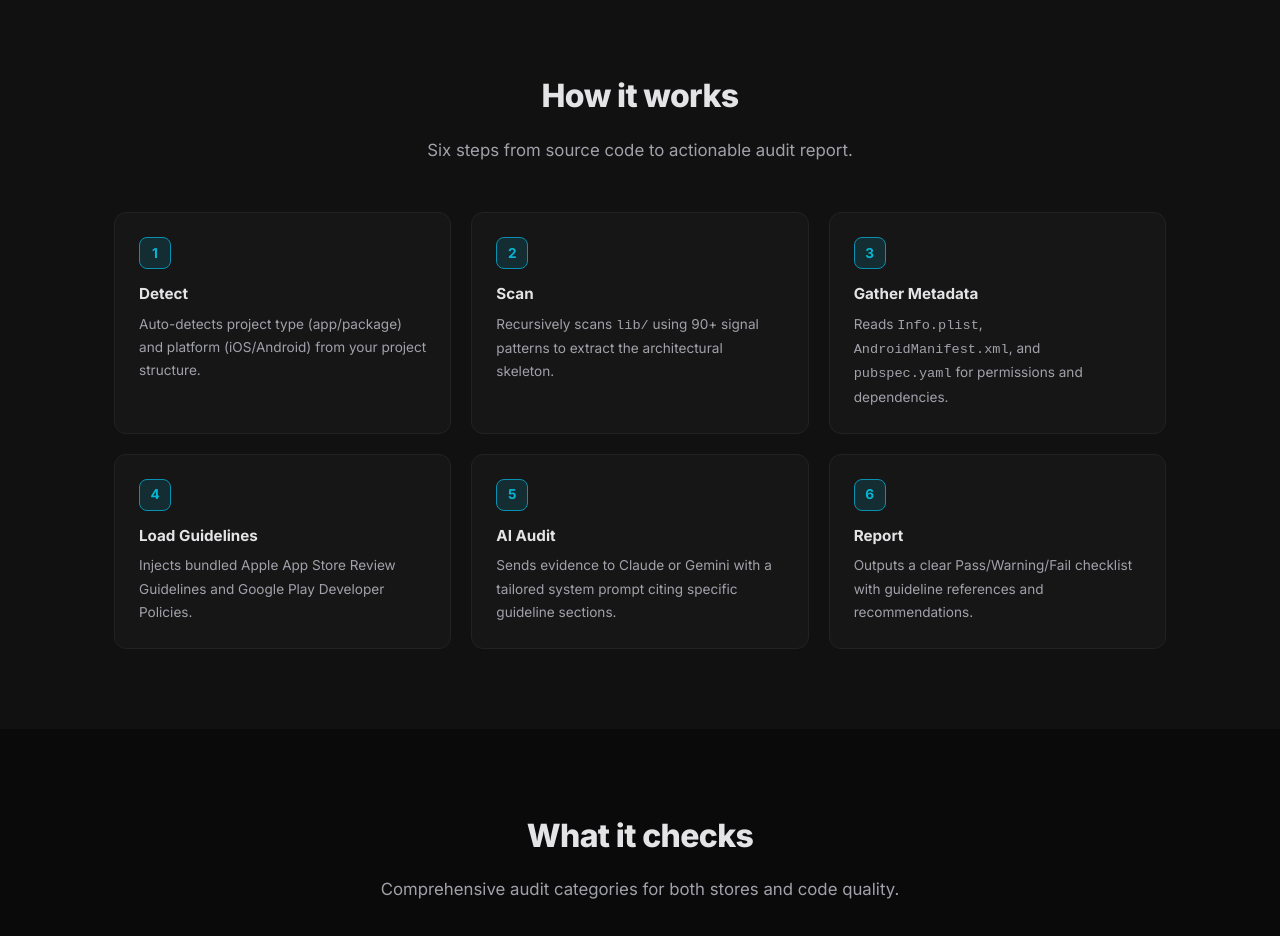
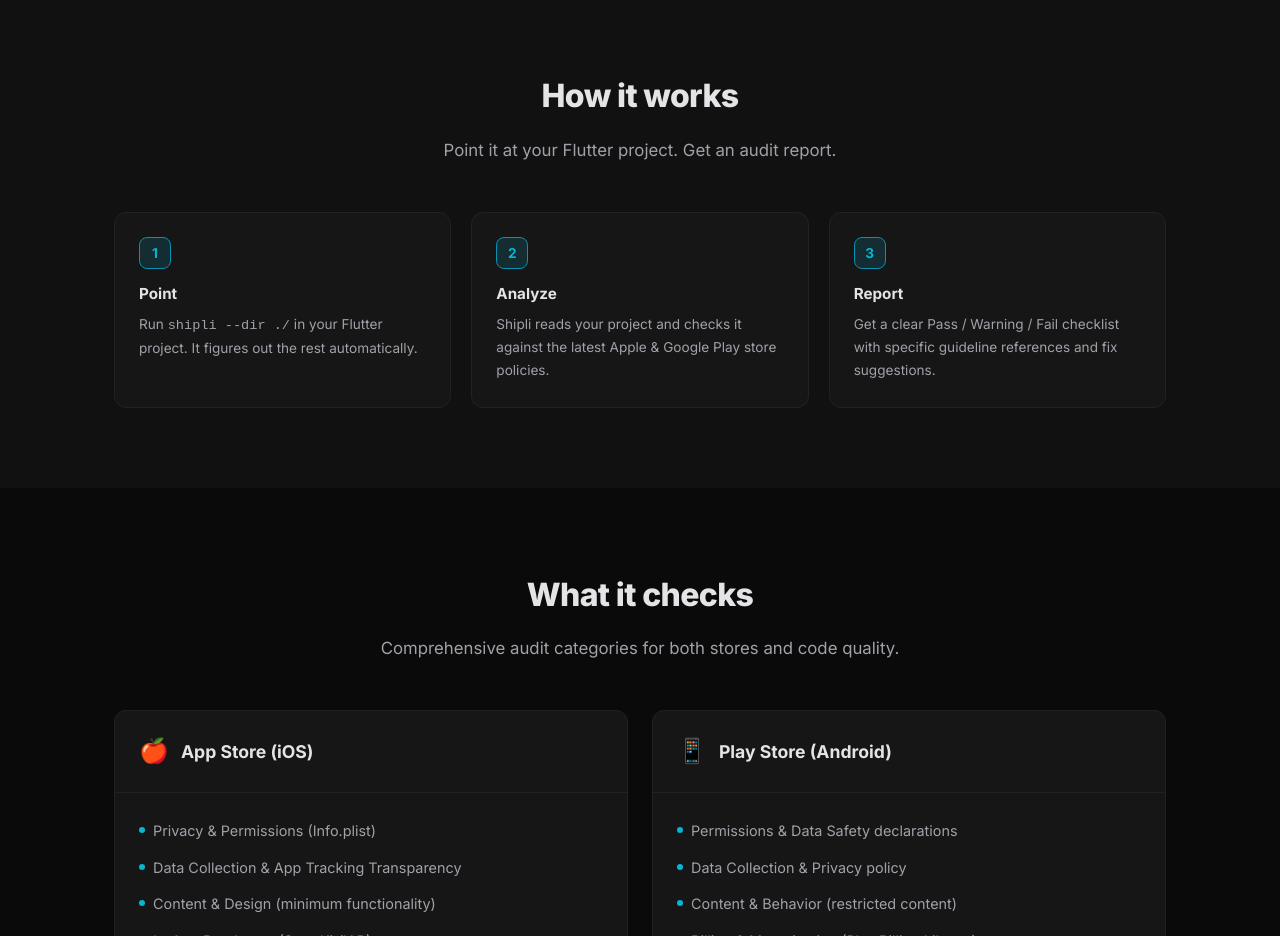
Before and after one commit to prasenjeet-symon/shipli-ai, a website: page docs/index.html in a window 1280 px wide. Shown: the part 1800-2736 px from the top of the page. Drawn offline with Linux system fonts and the light colour scheme.

Commit message:
Simplify 'How it works' section — 3 steps, no internals exposed

```diff
--- a/docs/index.html
+++ b/docs/index.html
@@ -117,38 +117,23 @@
   <div class="container">
     <div class="section-header">
       <h2>How it works</h2>
-      <p>Six steps from source code to actionable audit report.</p>
+      <p>Point it at your Flutter project. Get an audit report.</p>
     </div>
     <div class="steps">
       <div class="step">
         <div class="step-number">1</div>
-        <h3>Detect</h3>
-        <p>Auto-detects project type (app/package) and platform (iOS/Android) from your project structure.</p>
+        <h3>Point</h3>
+        <p>Run <code>shipli --dir ./</code> in your Flutter project. It figures out the rest automatically.</p>
       </div>
       <div class="step">
         <div class="step-number">2</div>
-        <h3>Scan</h3>
-        <p>Recursively scans <code>lib/</code> using 90+ signal patterns to extract the architectural skeleton.</p>
+        <h3>Analyze</h3>
+        <p>Shipli reads your project and checks it against the latest Apple &amp; Google Play store policies.</p>
       </div>
       <div class="step">
         <div class="step-number">3</div>
-        <h3>Gather Metadata</h3>
-        <p>Reads <code>Info.plist</code>, <code>AndroidManifest.xml</code>, and <code>pubspec.yaml</code> for permissions and dependencies.</p>
-      </div>
-      <div class="step">
-        <div class="step-number">4</div>
-        <h3>Load Guidelines</h3>
-        <p>Injects bundled Apple App Store Review Guidelines and Google Play Developer Policies.</p>
-      </div>
-      <div class="step">
-        <div class="step-number">5</div>
-        <h3>AI Audit</h3>
-        <p>Sends evidence to Claude or Gemini with a tailored system prompt citing specific guideline sections.</p>
-      </div>
-      <div class="step">
-        <div class="step-number">6</div>
         <h3>Report</h3>
-        <p>Outputs a clear Pass/Warning/Fail checklist with guideline references and recommendations.</p>
+        <p>Get a clear Pass / Warning / Fail checklist with specific guideline references and fix suggestions.</p>
       </div>
     </div>
   </div>
```
